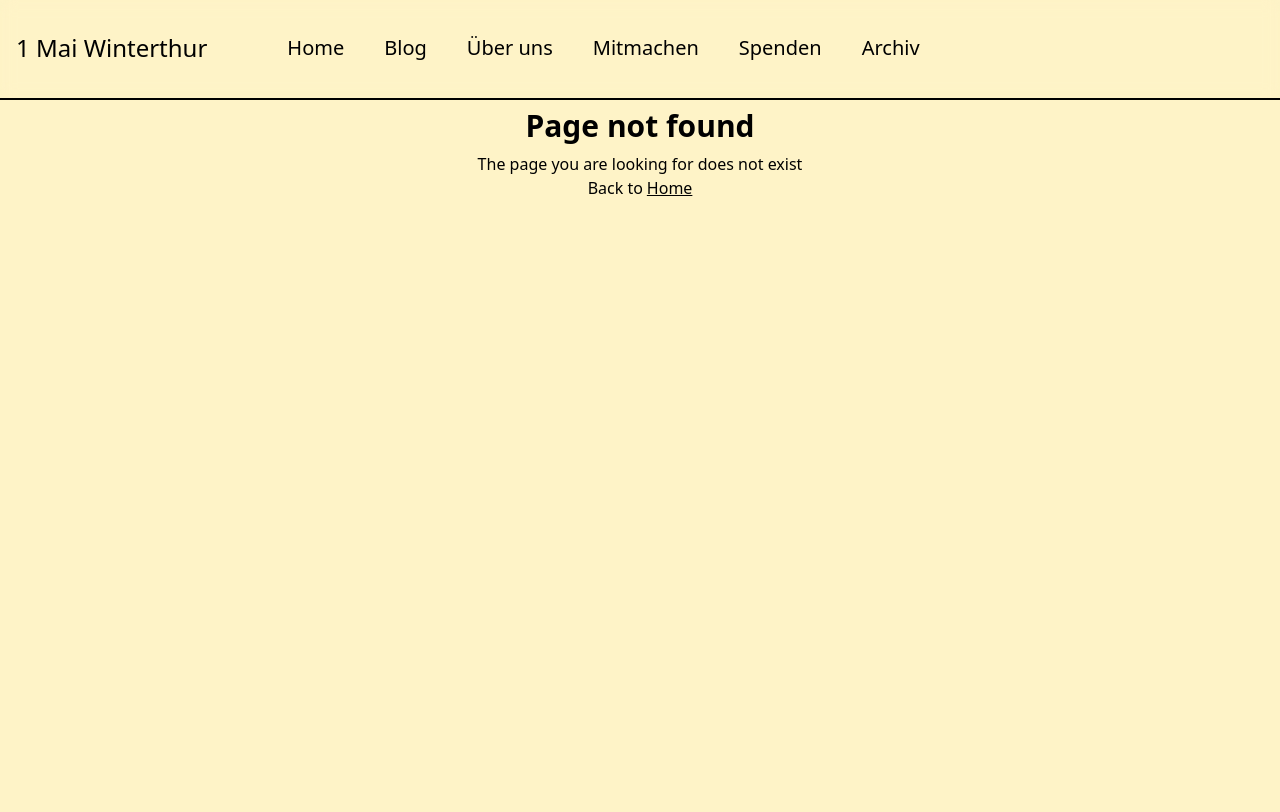
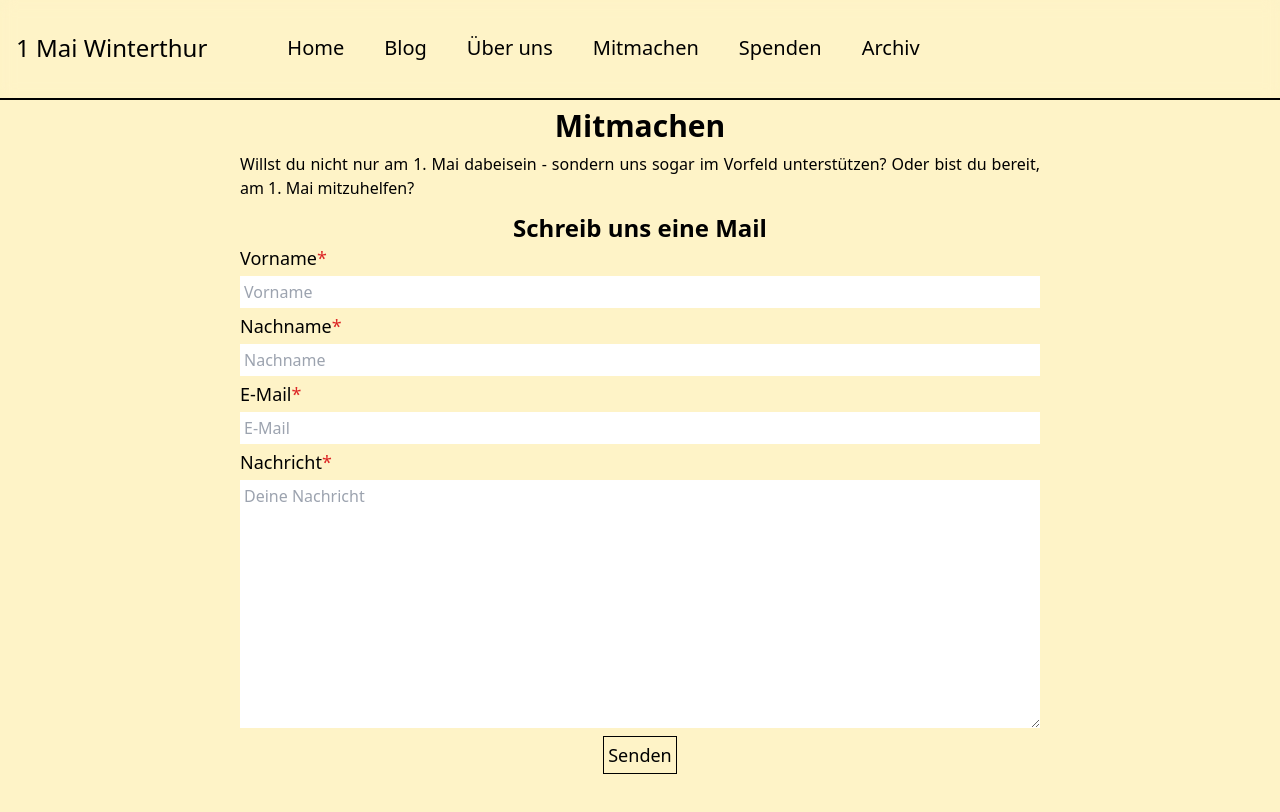
Before and after one commit to Jelenal1/1mai_website, a Next.js app: page /mitmachen in a window 1280 px wide. Before the commit this address had no page. Built offline with nearby package versions, Linux system fonts and the light colour scheme.

Commit message:
page: contact form

```diff
--- /dev/null
+++ b/app/mitmachen/page.tsx
@@ -0,0 +1,72 @@
+"use client";
+export default function page() {
+  const handleFormData = async (event: FormData) => {
+    const prename = event.get("prename")?.valueOf();
+    const surname = event.get("sirname")?.valueOf();
+    const email = event.get("email")?.valueOf();
+    const message = event.get("message")?.valueOf();
+    if (typeof window !== "undefined") {
+      const mailtoLink = `mailto:${email}?subject=Mitmachen${
+        "" + prename + " " + surname
+      }&body=${message}`;
+      window.location.href = mailtoLink;
+    }
+  };
+  return (
+    <main className="mx-9 mb-10 flex flex-col items-center">
+      <div className="flex max-w-[800px] flex-col items-center">
+        <h1 className="my-2 text-2xl font-bold lg:text-3xl">Mitmachen</h1>
+        <p className="text-justify">
+          Willst du nicht nur am 1. Mai dabeisein - sondern uns sogar im Vorfeld
+          unterstützen? Oder bist du bereit, am 1. Mai mitzuhelfen?
+        </p>
+        <h3 className="mt-3 text-xl font-bold lg:text-2xl">
+          Schreib uns eine Mail
+        </h3>
+        <form className="flex w-full flex-col gap-1" action={handleFormData}>
+          <label htmlFor="prename" className="pr-0.5 text-lg">
+            Vorname<span className="text-red-600">*</span>
+          </label>
+          <input
+            type="text"
+            name="prename"
+            placeholder="Vorname"
+            className="h-8 p-1 focus-within:shadow-xl focus-within:outline-none"
+          />
+          <label htmlFor="sirname" className="pr-0.5 text-lg">
+            Nachname<span className="text-red-600">*</span>
+          </label>
+          <input
+            type="text"
+            name="sirname"
+            placeholder="Nachname"
+            className="h-8 p-1 focus-within:shadow-xl focus-within:outline-none"
+          />
+          <label htmlFor="email" className="pr-0.5 text-lg">
+            E-Mail<span className="text-red-600">*</span>
+          </label>
+          <input
+            type="text"
+            name="email"
+            placeholder="E-Mail"
+            className="h-8 p-1 focus-within:shadow-xl focus-within:outline-none"
+          />
+          <label htmlFor="message" className="pr-0.5 text-lg">
+            Nachricht<span className="text-red-600">*</span>
+          </label>
+          <textarea
+            name="message"
+            placeholder="Deine Nachricht"
+            rows={10}
+            className="h-auto p-1 focus-within:shadow-xl focus-within:outline-none"
+          />
+          <input
+            type="submit"
+            value="Senden"
+            className="mx-auto mt-1 w-fit border border-black p-1 text-lg hover:cursor-pointer hover:bg-black hover:text-white"
+          />
+        </form>
+      </div>
+    </main>
+  );
+}
```
